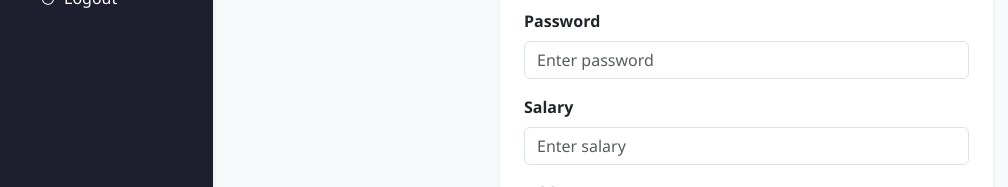
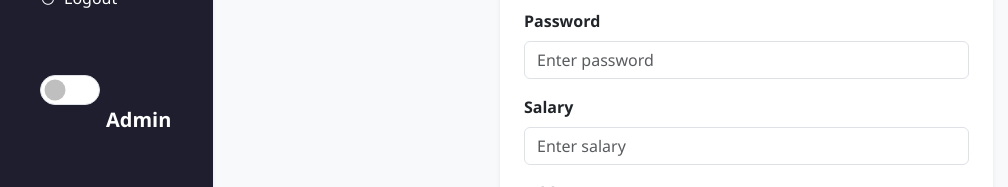
Before and after one commit to balashiranjeevi/Employee-Management-System, a React (Vite) app in the folder EMS/: page /dashboard/add_employee in a window 1280 px wide. Shown: the part 359-546 px from the top of the page, without its empty margins (0-1008 px from the left). Built offline with nearby package versions, Linux system fonts and the light colour scheme; no server answers.

Commit message:
Implement code changes to enhance functionality and improve performance

```diff
--- a/EMS/src/components/Dashboard.jsx
+++ b/EMS/src/components/Dashboard.jsx
@@ -1,4 +1,4 @@
-import React, { useEffect } from "react";
+import React, { useEffect, useState } from "react";
 import { Link, Outlet, useNavigate, useLocation } from "react-router-dom";
 import "bootstrap-icons/font/bootstrap-icons.css";
 import axios from "axios";
@@ -25,6 +25,7 @@ const SidebarLink = ({ to, icon, label }) => {
 
 const Dashboard = () => {
   const navigate = useNavigate();
+  const [role, setRole] = useState("Admin");
 
   useEffect(() => {
     axios.defaults.withCredentials = true;
@@ -42,6 +43,10 @@ const Dashboard = () => {
       console.error("Logout error:", error);
       alert("An error occurred during logout.");
     }
+  };
+
+  const handleToggle = () => {
+    setRole((prevRole) => (prevRole === "Admin" ? "Employee" : "Admin"));
   };
 
   return (
@@ -92,6 +97,28 @@ const Dashboard = () => {
                 </button>
               </li>
             </ul>
+
+            {/* Role Toggle Switch */}
+            <div className="mt-5 w-100 px-3 d-flex flex-column align-items-start">
+              <div className="form-check form-switch fs-5">
+                <input
+                  className="form-check-input"
+                  type="checkbox"
+                  role="switch"
+                  id="roleSwitch"
+                  style={{ width: "60px", height: "30px" }}
+                  checked={role === "Employee"}
+                  onChange={handleToggle}
+                />
+                <label
+                  className="form-check-label text-white ms-3 fw-semibold"
+                  htmlFor="roleSwitch"
+                  style={{ fontSize: "1.25rem" }}
+                >
+                  {role}
+                </label>
+              </div>
+            </div>
           </div>
         </div>
 
--- a/EMS/src/components/style.css
+++ b/EMS/src/components/style.css
@@ -351,3 +351,17 @@ h4 {
     font-size: 1.5rem;
   }
 }
+
+
+
+/* style.css for dashboard slide button */
+
+.form-check-input {
+  width: 45px;
+  height: 22px;
+  cursor: pointer;
+}
+
+.form-check-input:checked {
+  background-color: #0d6efd;
+}
```
Also changed, not shown: 1 other file (tests, documents, lock files or other folders).
